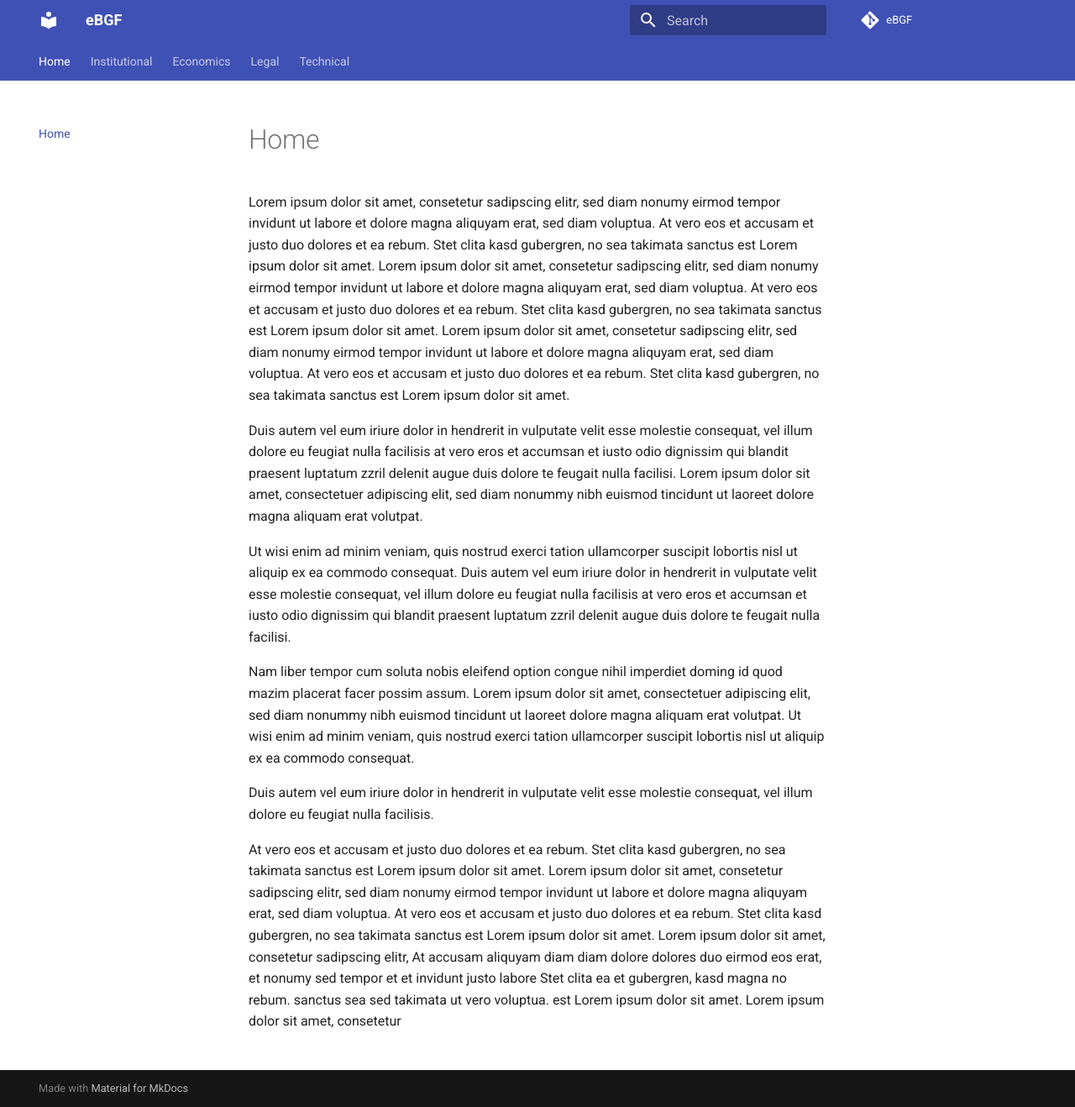
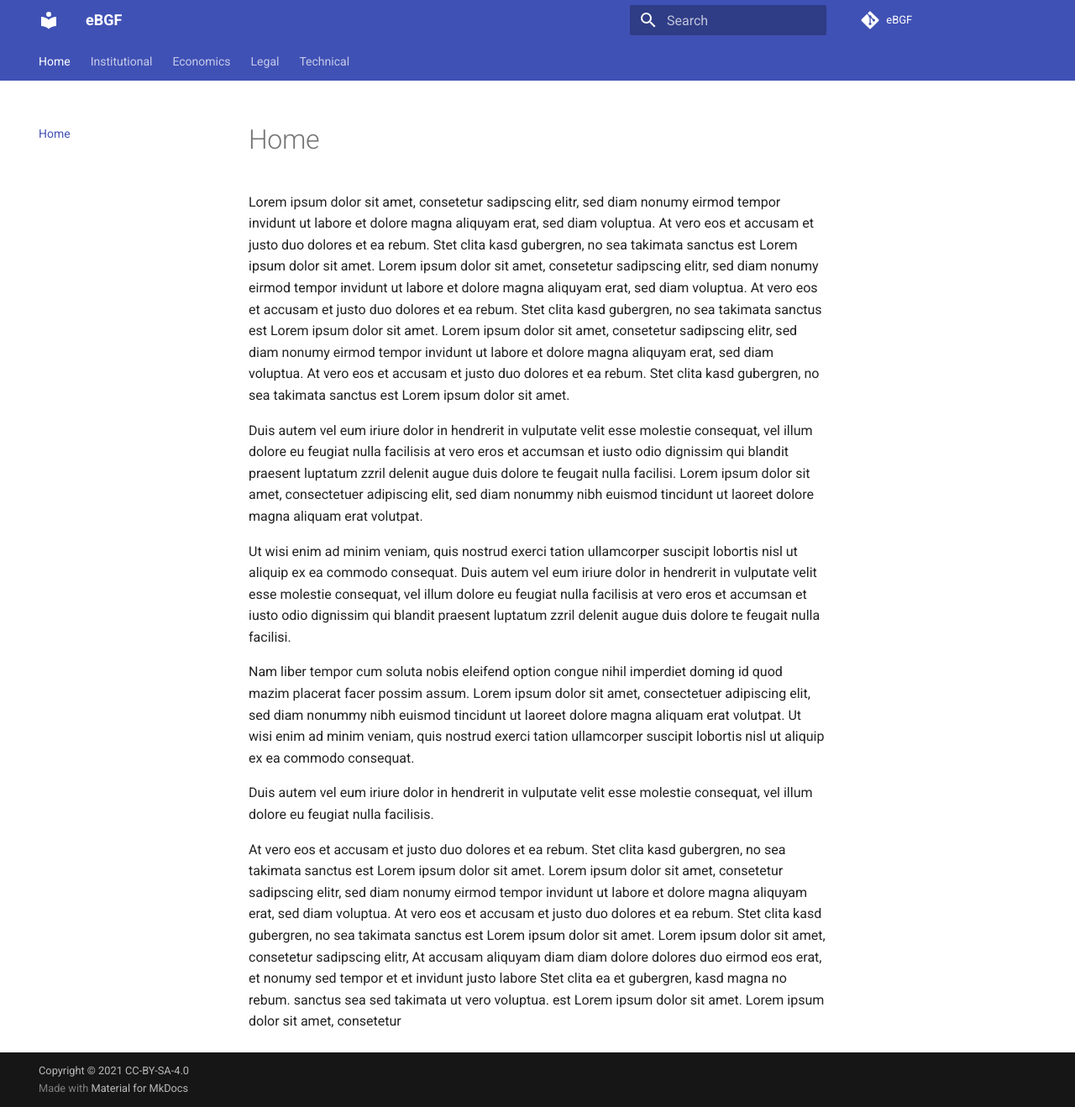
Before and after one commit to internet-sicherheit/eBGF, an MkDocs documentation site: the page built from docs/index.md, in a window 1280 px wide and 1318 px high. Shown: the whole window at 84% size. Built offline with MkDocs 1.6.1 and Material for MkDocs 9.7.7, drawn with Linux system fonts in a browser that asks for light colours; comment, search, counter and statistics services are not loaded.

Commit message:
Update mkdocs.yml

```diff
--- a/mkdocs.yml
+++ b/mkdocs.yml
@@ -7,6 +7,9 @@ site_url: 'https://internet-sicherheit.github.io/eBGF/'
 # Repository
 repo_name: 'eBGF'
 repo_url: 'https://github.com/internet-sicherheit/eBGF/'
+
+# Copyright
+copyright: 'Copyright © 2021 <a href="https://creativecommons.org/licenses/by-sa/4.0/">CC-BY-SA-4.0</a>'
 
 nav:
     - Home: index.md
```
